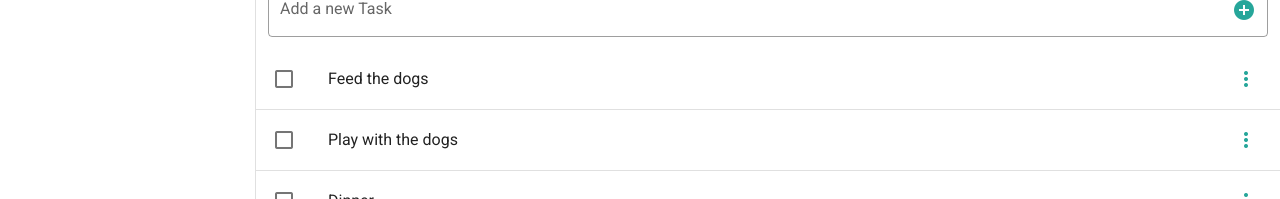
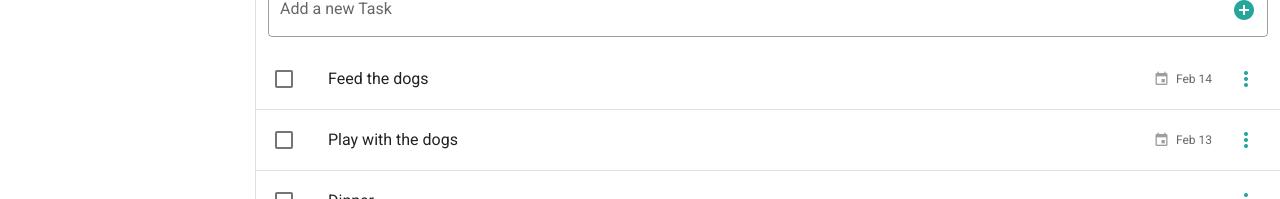
Before and after one commit to camilacno/vuetify-todo-complete, a Vue app: page /#/ in a window 1280 px wide. Shown: the part 159-358 px from the top of the page. Built offline with nearby package versions, Linux system fonts and the light colour scheme.

Commit message:
Due dates

```diff
--- a/package.json
+++ b/package.json
@@ -8,6 +8,7 @@
   },
   "dependencies": {
     "core-js": "^3.6.5",
+    "date-fns": "^2.17.0",
     "vue": "^2.6.11",
     "vue-router": "^3.2.0",
     "vuetify": "^2.4.0",
--- /dev/null
+++ b/src/components/Todo/Dialogs/DialogDueDate.vue
@@ -0,0 +1,47 @@
+<template>
+  <v-dialog
+    ref="dialog"
+    :value="true"
+    :return-value.sync="date"
+    persistent
+    width="290px"
+  >
+    <v-date-picker v-model="date" scrollable color="teal lighten-1">
+      <v-spacer></v-spacer>
+      <v-btn text color="teal lighten-1" @click="saveTask()">
+        SAVE
+      </v-btn>
+      <v-btn text color="grey darken-1" @click="$emit('close')">
+        CANCEL
+      </v-btn>
+    </v-date-picker>
+  </v-dialog>
+</template>
+
+<script>
+export default {
+  props: ['task'],
+  data() {
+    return {
+      date: null,
+    };
+  },
+  mounted() {
+    if (this.task.dueDate) {
+      this.date = this.task.dueDate;
+    }
+  },
+  methods: {
+    saveTask() {
+      let payload = {
+        id: this.task.id,
+        dueDate: this.date,
+      };
+      this.$store.dispatch('updateTaskDueDate', payload);
+      this.$emit('close');
+    },
+  },
+};
+</script>
+
+<style></style>
--- a/src/components/Todo/FieldAddTask.vue
+++ b/src/components/Todo/FieldAddTask.vue
@@ -41,11 +41,11 @@ export default {
 
 <style>
 .v-input.pa-3.v-input--hide-details.v-input--is-focused.theme--light.v-text-field.v-text-field--is-booted.v-text-field--enclosed.v-text-field--outlined.primary--text {
-  color: teal !important;
+  color: #26a69a !important;
 }
 
 .v-label.v-label--active.theme--light.primary--text {
-  color: teal !important;
+  color: #26a69a !important;
 }
 
 .v-icon.notranslate.v-icon--link.mdi.mdi-plus-circle.theme--light {
--- a/src/components/Todo/Task.vue
+++ b/src/components/Todo/Task.vue
@@ -16,6 +16,16 @@
             {{ task.title }}
           </v-list-item-title>
         </v-list-item-content>
+
+        <v-list-item-action>
+          <v-list-item-action-text class="date-area" v-if="task.dueDate">
+            <v-icon small color="grey">
+              mdi-calendar
+            </v-icon>
+            {{ task.dueDate | niceDate }}
+          </v-list-item-action-text>
+        </v-list-item-action>
+
         <v-list-item-action>
           <task-menu :task="task" />
         </v-list-item-action>
@@ -26,8 +36,15 @@
 </template>
 
 <script>
+import { format } from 'date-fns';
+
 export default {
   props: ['task'],
+  filters: {
+    niceDate(value) {
+      return format(new Date(value), 'MMM dd');
+    },
+  },
   components: {
     'dialog-delete': require('@/components/Todo/Dialogs/DialogDelete.vue')
       .default,
@@ -35,3 +52,16 @@ export default {
   },
 };
 </script>
+
+<style scoped>
+.date-area {
+  display: flex;
+  flex-direction: row;
+  justify-content: space-between;
+  align-items: center;
+}
+
+.date-area i {
+  margin-right: 0.5vw;
+}
+</style>
--- a/src/components/Todo/TaskMenu.vue
+++ b/src/components/Todo/TaskMenu.vue
@@ -20,15 +20,20 @@
         </v-list-item>
       </v-list>
     </v-menu>
+    <dialog-edit
+      v-if="dialogs.edit"
+      :task="task"
+      @close="dialogs.edit = false"
+    />
+    <dialog-due-date
+      v-if="dialogs.dueDate"
+      :task="task"
+      @close="dialogs.dueDate = false"
+    />
     <dialog-delete
       v-if="dialogs.delete"
       :task="task"
       @close="dialogs.delete = false"
-    />
-    <dialog-edit
-      v-if="dialogs.edit"
-      :task="task"
-      @close="dialogs.edit = false"
     />
   </div>
 </template>
@@ -40,10 +45,13 @@ export default {
     'dialog-delete': require('@/components/Todo/Dialogs/DialogDelete.vue')
       .default,
     'dialog-edit': require('@/components/Todo/Dialogs/DialogEdit.vue').default,
+    'dialog-due-date': require('@/components/Todo/Dialogs/DialogDueDate.vue')
+      .default,
   },
   data: () => ({
     dialogs: {
       delete: false,
+      dueDate: false,
       edit: false,
     },
     items: [
@@ -58,7 +66,7 @@ export default {
         title: 'Due date',
         icon: 'mdi-calendar',
         click() {
-          console.log('due date');
+          this.dialogs.dueDate = true;
         },
       },
       {
--- a/src/store/index.js
+++ b/src/store/index.js
@@ -10,16 +10,19 @@ export default new Vuex.Store({
         id: 1,
         title: 'Feed the dogs',
         done: false,
+        dueDate: '2021-02-14',
       },
       {
         id: 2,
         title: 'Play with the dogs',
         done: false,
+        dueDate: '2021-02-13',
       },
       {
         id: 3,
         title: 'Dinner',
         done: false,
+        dueDate: null,
       },
     ],
     snackbar: {
@@ -28,15 +31,12 @@ export default new Vuex.Store({
     },
   },
   mutations: {
-    updateTaskTitle(state, payload) {
-      let task = state.tasks.filter((task) => task.id === payload.id)[0];
-      task.title = payload.title;
-    },
     addTask(state, newTaskTitle) {
       let newTask = {
         id: Date.now(),
         title: newTaskTitle,
         done: false,
+        dueDate: null,
       };
       state.tasks.push(newTask);
     },
@@ -48,6 +48,16 @@ export default new Vuex.Store({
 
     deleteTask(state, id) {
       state.tasks = state.tasks.filter((task) => task.id !== id);
+    },
+
+    updateTaskTitle(state, payload) {
+      let task = state.tasks.filter((task) => task.id === payload.id)[0];
+      task.title = payload.title;
+    },
+
+    updateTaskDueDate(state, payload) {
+      let task = state.tasks.filter((task) => task.id === payload.id)[0];
+      task.dueDate = payload.dueDate;
     },
 
     showSnackbar(state, text) {
@@ -79,7 +89,12 @@ export default new Vuex.Store({
 
     updateTaskTitle({ commit }, payload) {
       commit('updateTaskTitle', payload);
-      commit('showSnackbar', 'Task Updated!');
+      commit('showSnackbar', 'Task Title Updated!');
+    },
+
+    updateTaskDueDate({ commit }, payload) {
+      commit('updateTaskDueDate', payload);
+      commit('showSnackbar', 'Due Date Updated!');
     },
   },
 });
```
Also changed, not shown: 1 other file (tests, documents, lock files or other folders).
